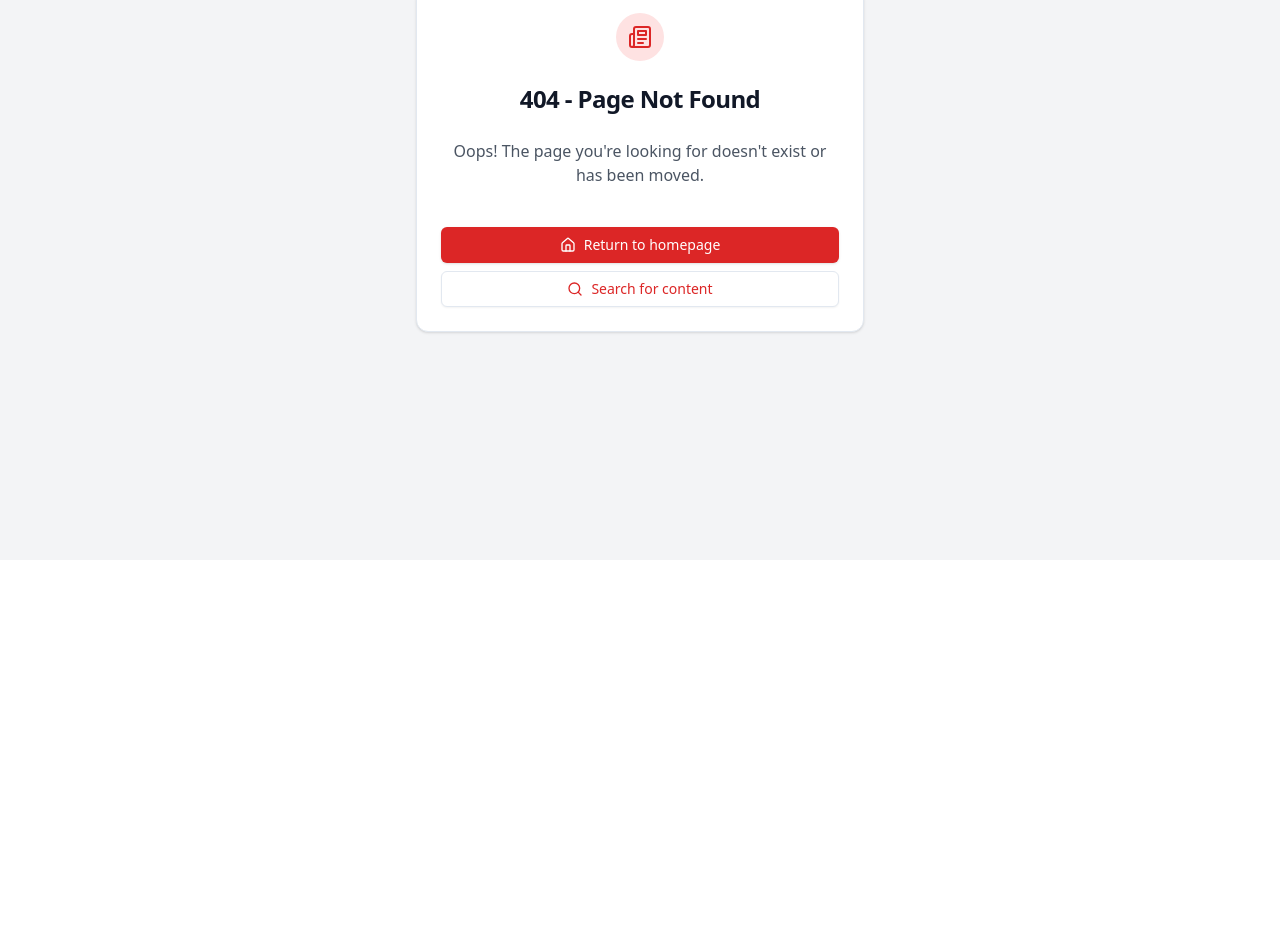
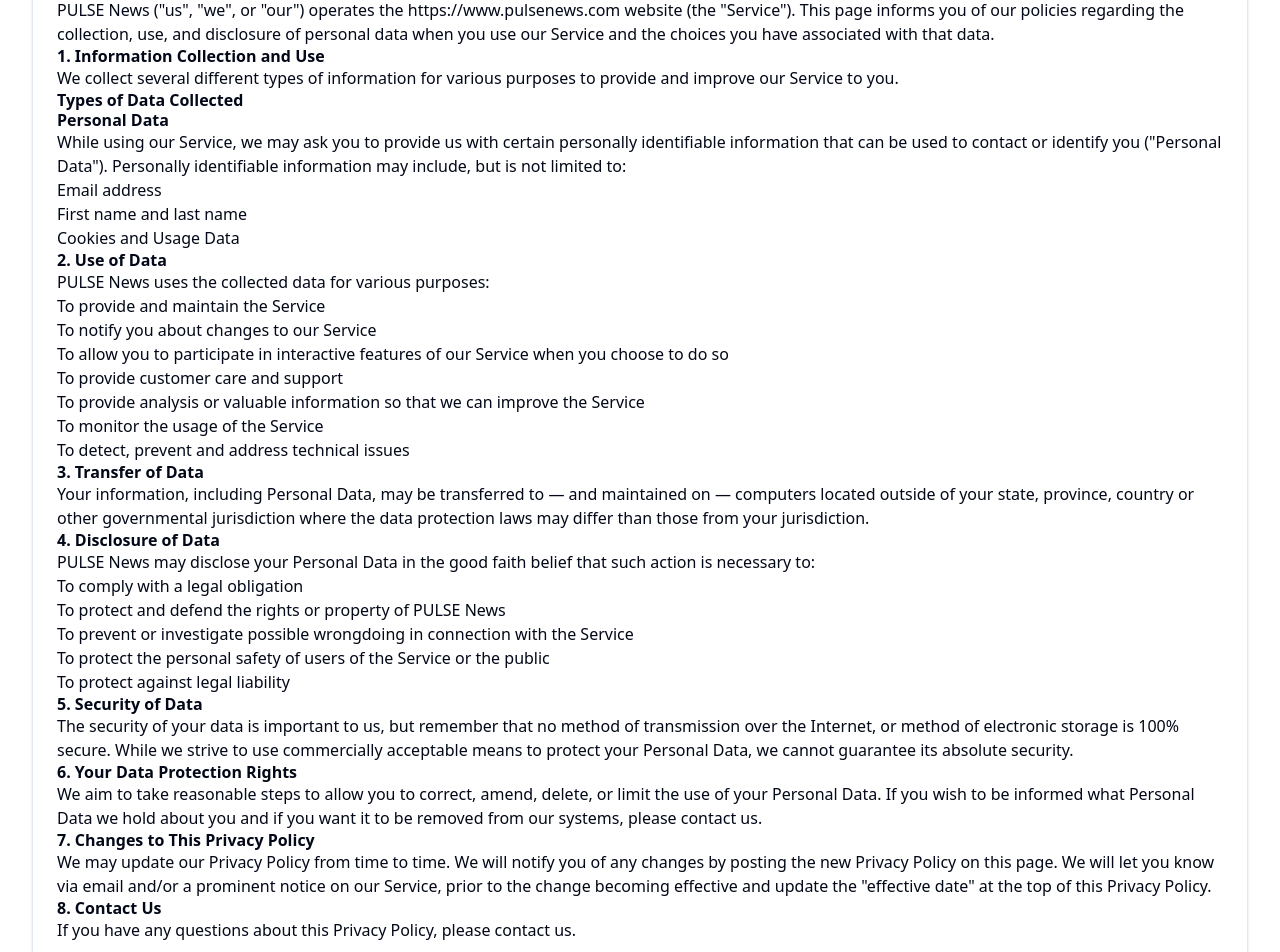
Before and after one commit to olyaiy/vancouver_news_website, a Next.js app: page /privacy-policy in a window 1280 px wide. Before the commit this address had no page. Shown: the part 240-1192 px from the top of the page. Before the commit the page ends 800 px from the top, so only its background shows below. Built offline with nearby package versions, Linux system fonts and the light colour scheme.

Commit message:
add privacy policy and terms of use page

```diff
--- /dev/null
+++ b/src/app/(routes)/privacy-policy/page.tsx
@@ -0,0 +1,91 @@
+import { Card, CardContent, CardHeader, CardTitle } from "@/components/ui/card"
+
+export default function PrivacyPolicy() {
+  return (
+    <div className="container mx-auto px-4 py-8">
+      <Card>
+        <CardHeader>
+          <CardTitle className="text-3xl font-bold">Privacy Policy</CardTitle>
+        </CardHeader>
+        <CardContent className="prose max-w-none">
+          <p>Last updated: {new Date().toLocaleDateString()}</p>
+
+          <p>
+            PULSE News ("us", "we", or "our") operates the https://www.pulsenews.com website (the "Service").
+            This page informs you of our policies regarding the collection, use, and disclosure of personal data
+            when you use our Service and the choices you have associated with that data.
+          </p>
+
+          <h2>1. Information Collection and Use</h2>
+          <p>We collect several different types of information for various purposes to provide and improve our Service to you.</p>
+
+          <h3>Types of Data Collected</h3>
+          <h4>Personal Data</h4>
+          <p>
+            While using our Service, we may ask you to provide us with certain personally identifiable information
+            that can be used to contact or identify you ("Personal Data"). Personally identifiable information may include,
+            but is not limited to:
+          </p>
+          <ul>
+            <li>Email address</li>
+            <li>First name and last name</li>
+            <li>Cookies and Usage Data</li>
+          </ul>
+
+          <h2>2. Use of Data</h2>
+          <p>PULSE News uses the collected data for various purposes:</p>
+          <ul>
+            <li>To provide and maintain the Service</li>
+            <li>To notify you about changes to our Service</li>
+            <li>To allow you to participate in interactive features of our Service when you choose to do so</li>
+            <li>To provide customer care and support</li>
+            <li>To provide analysis or valuable information so that we can improve the Service</li>
+            <li>To monitor the usage of the Service</li>
+            <li>To detect, prevent and address technical issues</li>
+          </ul>
+
+          <h2>3. Transfer of Data</h2>
+          <p>
+            Your information, including Personal Data, may be transferred to — and maintained on — computers located outside
+            of your state, province, country or other governmental jurisdiction where the data protection laws may differ than
+            those from your jurisdiction.
+          </p>
+
+          <h2>4. Disclosure of Data</h2>
+          <p>PULSE News may disclose your Personal Data in the good faith belief that such action is necessary to:</p>
+          <ul>
+            <li>To comply with a legal obligation</li>
+            <li>To protect and defend the rights or property of PULSE News</li>
+            <li>To prevent or investigate possible wrongdoing in connection with the Service</li>
+            <li>To protect the personal safety of users of the Service or the public</li>
+            <li>To protect against legal liability</li>
+          </ul>
+
+          <h2>5. Security of Data</h2>
+          <p>
+            The security of your data is important to us, but remember that no method of transmission over the Internet,
+            or method of electronic storage is 100% secure. While we strive to use commercially acceptable means to protect
+            your Personal Data, we cannot guarantee its absolute security.
+          </p>
+
+          <h2>6. Your Data Protection Rights</h2>
+          <p>
+            We aim to take reasonable steps to allow you to correct, amend, delete, or limit the use of your Personal Data.
+            If you wish to be informed what Personal Data we hold about you and if you want it to be removed from our systems,
+            please contact us.
+          </p>
+
+          <h2>7. Changes to This Privacy Policy</h2>
+          <p>
+            We may update our Privacy Policy from time to time. We will notify you of any changes by posting the new Privacy Policy
+            on this page. We will let you know via email and/or a prominent notice on our Service, prior to the change becoming effective
+            and update the "effective date" at the top of this Privacy Policy.
+          </p>
+
+          <h2>8. Contact Us</h2>
+          <p>If you have any questions about this Privacy Policy, please contact us.</p>
+        </CardContent>
+      </Card>
+    </div>
+  );
+}
--- /dev/null
+++ b/src/app/(routes)/terms-of-service/page.tsx
@@ -0,0 +1,68 @@
+import { Card, CardContent, CardHeader, CardTitle } from "@/components/ui/card"
+
+export default function TermsOfService() {
+  return (
+    <div className="container mx-auto px-4 py-8">
+      <Card>
+        <CardHeader>
+          <CardTitle className="text-3xl font-bold">Terms of Service</CardTitle>
+        </CardHeader>
+        <CardContent className="prose max-w-none">
+          <p>Last updated: {new Date().toLocaleDateString()}</p>
+
+          <h2>1. Acceptance of Terms</h2>
+          <p>
+            By accessing and using PULSE News (the "Service"), you agree to be bound by these Terms of Service ("Terms").
+            If you disagree with any part of the terms, you may not access the Service.
+          </p>
+
+          <h2>2. Content</h2>
+          <p>
+            Our Service allows you to post, link, store, share and otherwise make available certain information, text, graphics,
+            videos, or other material ("Content"). You are responsible for the Content that you post on or through the Service,
+            including its legality, reliability, and appropriateness.
+          </p>
+
+          <h2>3. Accounts</h2>
+          <p>
+            When you create an account with us, you guarantee that the information you provide us is accurate, complete, and current
+            at all times. Inaccurate, incomplete, or obsolete information may result in the immediate termination of your account on the Service.
+          </p>
+
+          <h2>4. Intellectual Property</h2>
+          <p>
+            The Service and its original content (excluding Content provided by users), features, and functionality are and will remain
+            the exclusive property of PULSE News and its licensors.
+          </p>
+
+          <h2>5. Links To Other Web Sites</h2>
+          <p>
+            Our Service may contain links to third party web sites or services that are not owned or controlled by PULSE News.
+            PULSE News has no control over, and assumes no responsibility for the content, privacy policies, or practices of any
+            third party web sites or services.
+          </p>
+
+          <h2>6. Termination</h2>
+          <p>
+            We may terminate or suspend your account and bar access to the Service immediately, without prior notice or liability,
+            under our sole discretion, for any reason whatsoever and without limitation, including but not limited to a breach of the Terms.
+          </p>
+
+          <h2>7. Governing Law</h2>
+          <p>
+            These Terms shall be governed and construed in accordance with the laws of [Your Country], without regard to its conflict of law provisions.
+          </p>
+
+          <h2>8. Changes</h2>
+          <p>
+            We reserve the right, at our sole discretion, to modify or replace these Terms at any time. What constitutes a material change
+            will be determined at our sole discretion.
+          </p>
+
+          <h2>9. Contact Us</h2>
+          <p>If you have any questions about these Terms, please contact us.</p>
+        </CardContent>
+      </Card>
+    </div>
+  )
+}
--- a/src/components/Footer.tsx
+++ b/src/components/Footer.tsx
@@ -43,8 +43,12 @@
             </form>
           </div>
         </div>
-        <div className="mt-8 pt-8 border-t text-center text-sm text-gray-500">
-          <p>© {new Date().getFullYear()} PULSE News. All rights reserved.</p>
+        <div className="mt-8 pt-8 border-t text-center text-sm text-gray-500 w-full">
+          <div className="flex justify-center gap-2">
+            <p>© {new Date().getFullYear()} PULSE News. All rights reserved.</p>
+            <p><Link href="/privacy-policy" className="text-gray-500 underline">Privacy Policy</Link></p>
+            <p><Link href="/terms-of-service" className="text-gray-500 underline">Terms of Service</Link></p>
+          </div>
         </div>
       </div>
     </footer>
```
